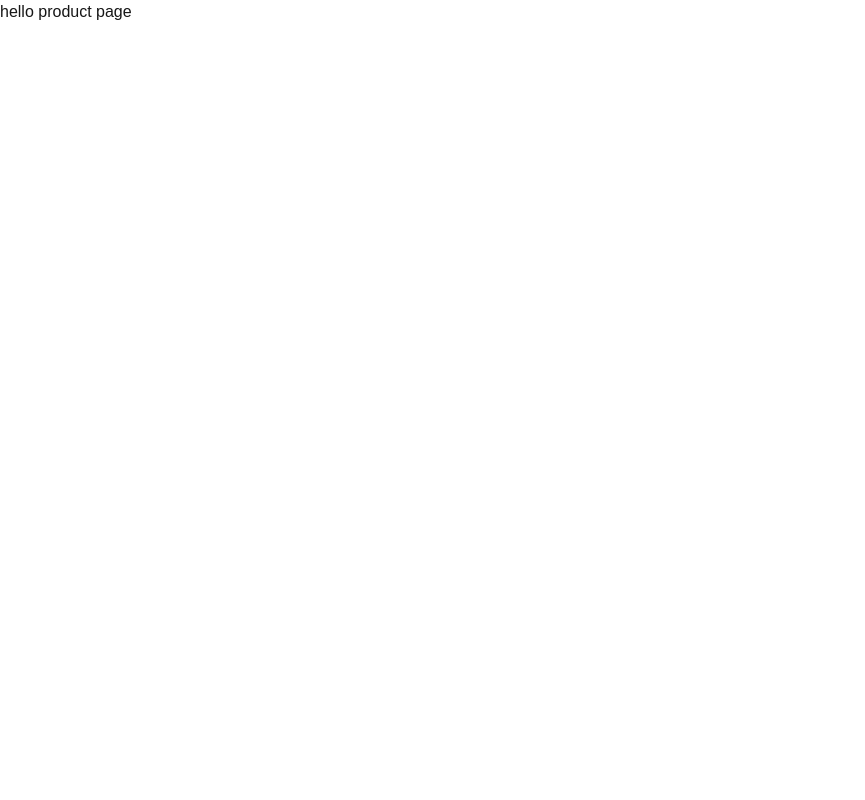
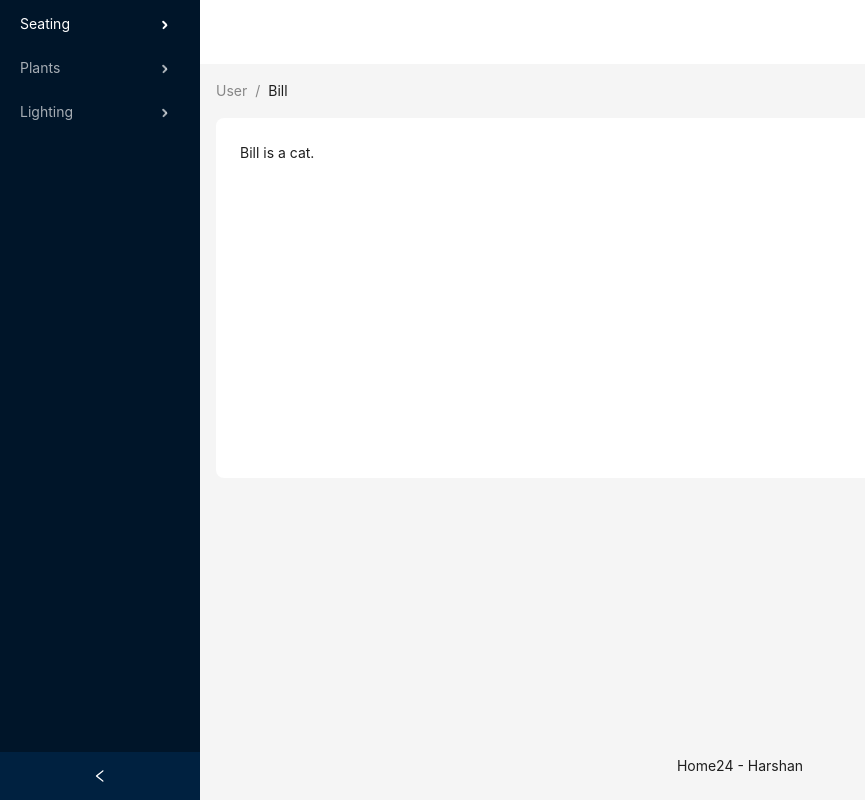
Before and after one commit to harshan89/home24, a Next.js app: page /product in a window 1280 px wide. Shown: the whole page, without its empty margins (0-865 px from the left). Built offline with nearby package versions, Linux system fonts and the light colour scheme; no server answers.

Commit message:
Category Tree UI | Dashboard UI implementation

```diff
--- a/package.json
+++ b/package.json
@@ -10,6 +10,7 @@
   },
   "dependencies": {
     "@reduxjs/toolkit": "^2.6.1",
+    "antd": "^5.24.5",
     "axios": "^1.8.4",
     "next": "15.2.4",
     "react": "^19.0.0",
--- a/src/app/page.tsx
+++ b/src/app/page.tsx
@@ -1,17 +1,8 @@
 "use client";
 
 import LoginComponent from "@/components/LoginComponent";
-import { getCategoryRequest } from "@/services/categoryService";
-import { fetchProductList } from "@/services/productService";
-import { useEffect } from "react";
 
 export default function Home() {
-
-  useEffect(() => {
-    fetchProductList(0, 10);
-    getCategoryRequest();
-  }, []);
-
   return (
     <main>
       <LoginComponent />
--- a/src/app/product/page.tsx
+++ b/src/app/product/page.tsx
@@ -1,21 +1,51 @@
 "use client";
 
-import LoginComponent from "@/components/LoginComponent";
+import React, { useEffect } from "react";
+import { Breadcrumb, Layout, theme } from "antd";
 import { fetchProductList } from "@/services/productService";
-import { productListSelector } from "@/state/product/productState";
-import { useEffect } from "react";
+import { getCategoryRequest } from "@/services/categoryService";
+import LeftMenu from "@/components/LeftMenu";
 import { useSelector } from "react-redux";
+import { categoryListSelector } from "@/state/category/categoryState";
 
-export default function Home() {
-  const productList = useSelector(productListSelector) || [];
+const { Header, Content, Footer } = Layout;
+
+const App: React.FC = () => {
+  const categoryList = useSelector(categoryListSelector);
+  const {
+    token: { colorBgContainer, borderRadiusLG },
+  } = theme.useToken();
 
   useEffect(() => {
     fetchProductList(0, 10);
+    getCategoryRequest();
   }, []);
 
   return (
-    <main>
-      <h1>hello product page</h1>
-    </main>
+    <Layout style={{ minHeight: "100vh" }}>
+      <LeftMenu categoryList={categoryList} />
+      <Layout>
+        <Header style={{ padding: 0, background: colorBgContainer }} />
+        <Content style={{ margin: "0 16px" }}>
+          <Breadcrumb style={{ margin: "16px 0" }}>
+            <Breadcrumb.Item>User</Breadcrumb.Item>
+            <Breadcrumb.Item>Bill</Breadcrumb.Item>
+          </Breadcrumb>
+          <div
+            style={{
+              padding: 24,
+              minHeight: 360,
+              background: colorBgContainer,
+              borderRadius: borderRadiusLG,
+            }}
+          >
+            Bill is a cat.
+          </div>
+        </Content>
+        <Footer style={{ textAlign: "center" }}>Home24 - Harshan</Footer>
+      </Layout>
+    </Layout>
   );
-}
+};
+
+export default App;
--- /dev/null
+++ b/src/components/LeftMenu.tsx
@@ -0,0 +1,55 @@
+import { ICategory } from "@/models/category/ICategory";
+import { Menu } from "antd";
+import Sider from "antd/es/layout/Sider";
+import SubMenu from "antd/es/menu/SubMenu";
+import { FC, useState } from "react";
+
+interface Props {
+  categoryList: ICategory[];
+}
+
+const LeftMenu: FC<Props> = ({ categoryList }) => {
+  const [collapsed, setCollapsed] = useState(false);
+
+  const siderStyle: React.CSSProperties = {
+    overflow: "auto",
+    maxHeight: "100vh",
+    position: "sticky",
+    insetInlineStart: 0,
+    top: 0,
+    bottom: 0,
+    scrollbarWidth: "thin",
+    scrollbarGutter: "stable",
+  };
+
+  const generateMenuItems = (categories: ICategory[]): React.ReactNode[] => {
+    return categories.map((category) => {
+      if (category.subCategories && category.subCategories.length > 0) {
+        return (
+          <SubMenu key={category.id.toString()} title={category.name}>
+            {generateMenuItems(category.subCategories)}
+          </SubMenu>
+        );
+      }
+      return (
+        <Menu.Item key={category.id.toString()}>{category.name}</Menu.Item>
+      );
+    });
+  };
+
+  return (
+    <Sider
+      collapsible
+      collapsed={collapsed}
+      onCollapse={(value) => setCollapsed(value)}
+      style={siderStyle}
+    >
+      <div className="demo-logo-vertical" />
+      <Menu theme="dark" defaultSelectedKeys={["1"]}>
+        {generateMenuItems(categoryList)}
+      </Menu>
+    </Sider>
+  );
+};
+
+export default LeftMenu;
```
